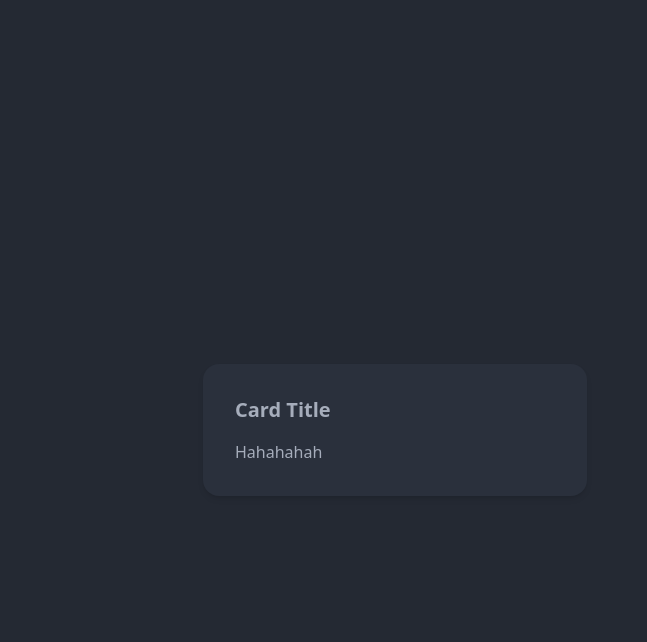
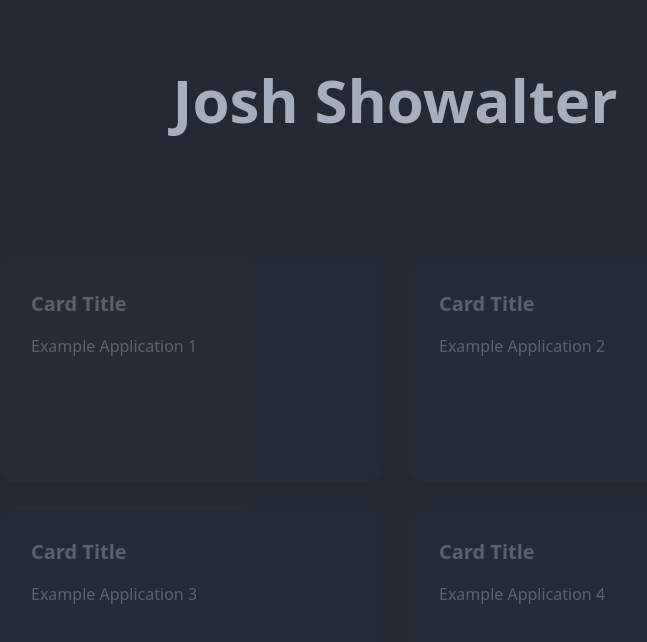
Before and after one commit to joshshowalter/portfolio, a Next.js app: page / in a window 1280 px wide. Shown: the top 642 px of the page, without its empty margins (245-892 px from the left). Built offline with nearby package versions, Linux system fonts and the light colour scheme.

Commit message:
add header, tweak animation

```diff
--- a/components/card.tsx
+++ b/components/card.tsx
@@ -1,6 +1,6 @@
 export default function Card({children}) {
   return (
-    <div className="w-full card bg-base-100 shadow-md transition all ease-in-out duration-300 sm:w-96 hover:shadow-xl hover:cursor-pointer hover:-translate-y-1">
+    <div className="w-full card h-56 bg-base-100 shadow-md transition all ease-in-out duration-300 sm:w-96 hover:shadow-xl hover:cursor-pointer hover:-translate-y-1">
       <div className="card-body">
         <h2 className="card-title">Card Title</h2>
         {children}
--- a/pages/index.tsx
+++ b/pages/index.tsx
@@ -5,20 +5,39 @@ import Card from '../components/card'
 
 const Home: NextPage = () => {
   return (
-    <div className="flex w-full h-screen">
+    <div className="flex flex-col w-full items-center h-screen bg-base-200">
       <Head>
         <title>Josh Showalter</title>
       </Head>
-      <main className="flex flex-col flex-1 bg-base-200 items-center justify-center px-4 text-center">
-        <h1 className="animate-fadeIn font-bold text-4xl sm:text-6xl">
+      <header>
+        <h1 className="animate-fadeIn font-bold text-3xl sm:text-6xl p-16">
           Josh Showalter
         </h1>
-        <Card>
-          <div className="flex pt-2">
+      </header>
+      <main className="flex flex-col flex-1 items-center justify-center px-4 text-center h-0">
+        <span className="animate-fadeCard opacity-0 grid gap-6 grid-cols-2">
+          <Card>
+            <div className="flex pt-2">
+              Example Application 1
+            </div>
+          </Card>
+          <Card>
+            <div className="flex pt-2">
+              Example Application 2
+            </div>
+          </Card>
+          <Card>
+            <div className="flex pt-2">
+              Example Application 3
+            </div>
+          </Card>
+          <Card>
+            <div className="flex pt-2">
+              Example Application 4
+            </div>
+          </Card>
 
-            Hahahahah
-          </div>
-        </Card>
+        </span>
       </main>
     </div>
   );
--- a/tailwind.config.js
+++ b/tailwind.config.js
@@ -6,7 +6,8 @@ module.exports = {
   theme: {
     extend: {
       animation: {
-        fadeIn: 'fadeIn 3s ease-in-out forwards, moveTextUp 3s ease-in-out 3s forwards',
+        fadeIn: 'fadeIn 3s ease-in-out forwards, moveTextUp 6s ease-in-out forwards',
+        fadeCard: 'fadeCard 1050ms ease-in-out 5s forwards'
       },
       keyframes: {
         fadeIn: {
@@ -14,9 +15,13 @@ module.exports = {
           '100%': { opacity: 1}
         },
         moveTextUp: {
-          '100%': {
-            transform: 'translateY(-800%)'
+          '0%': {
+            transform: 'translateY(200%)'
           }
+        },
+        fadeCard: {
+          '0%': { opacity: 0 },
+          '100%': { opacity: 1 }
         }
       }
     },
```
